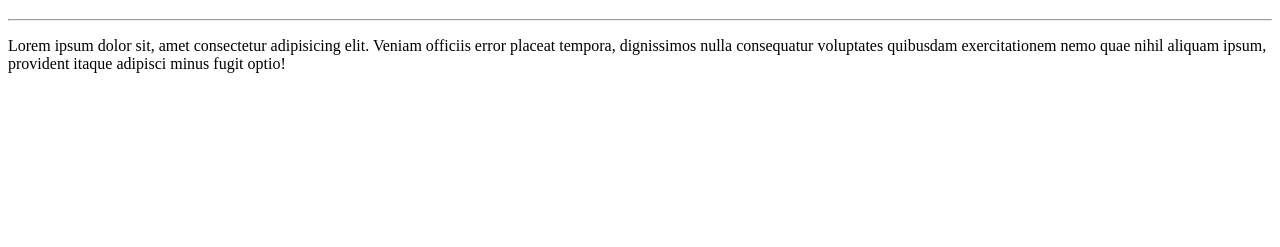
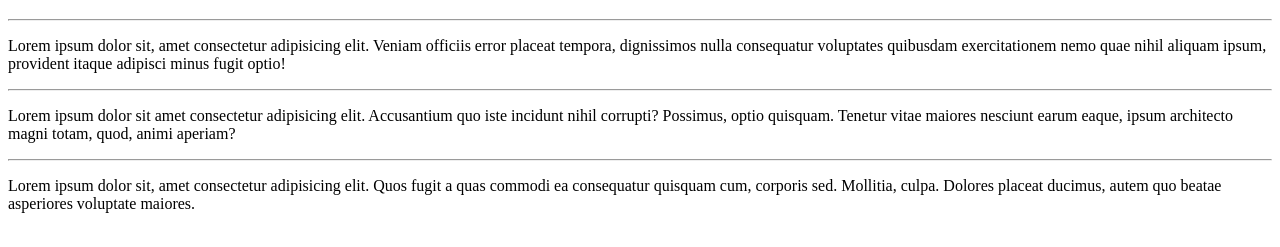
Before and after one commit to kikidimbu/Ola-Mundo, a plain HTML site: page site-exemplo/index.html in a window 1280 px wide. Shown: the part 61-308 px from the top of the page. Drawn offline with Linux system fonts and the light colour scheme.

Commit message:
Update Index
Added paragraph

```diff
--- a/site-exemplo/index.html
+++ b/site-exemplo/index.html
@@ -10,5 +10,9 @@
        <h1>Olá, Mundo!</h1>
        <hr>
        <p>Lorem ipsum dolor sit, amet consectetur adipisicing elit. Veniam officiis error placeat tempora, dignissimos nulla consequatur voluptates quibusdam exercitationem nemo quae nihil aliquam ipsum, provident itaque adipisci minus fugit optio!</p>
-</body>
+        <hr>
+        <p>Lorem ipsum dolor sit amet consectetur adipisicing elit. Accusantium quo iste incidunt nihil corrupti? Possimus, optio quisquam. Tenetur vitae maiores nesciunt earum eaque, ipsum architecto magni totam, quod, animi aperiam?</p>
+        <hr>
+        <p>Lorem ipsum dolor sit, amet consectetur adipisicing elit. Quos fugit a quas commodi ea consequatur quisquam cum, corporis sed. Mollitia, culpa. Dolores placeat ducimus, autem quo beatae asperiores voluptate maiores.</p>
+    </body>
 </html>
```
